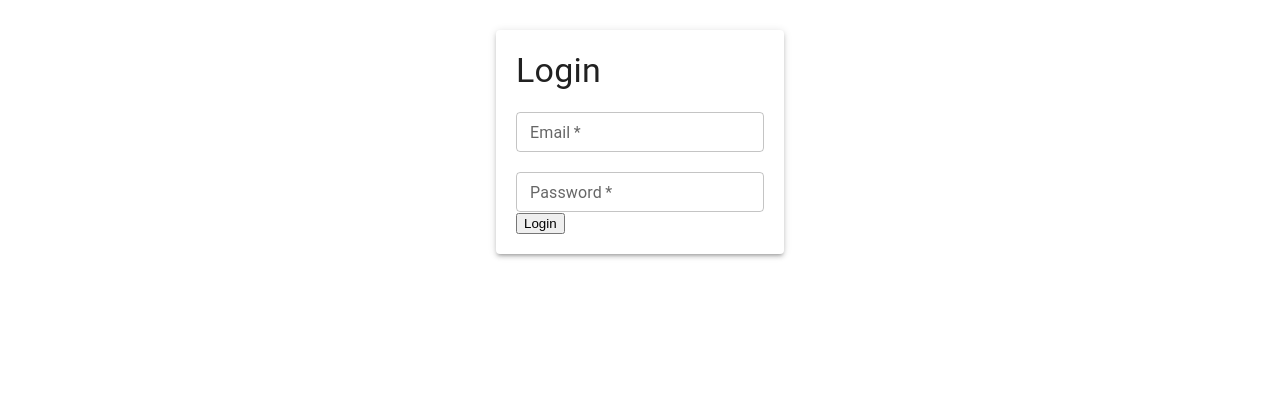
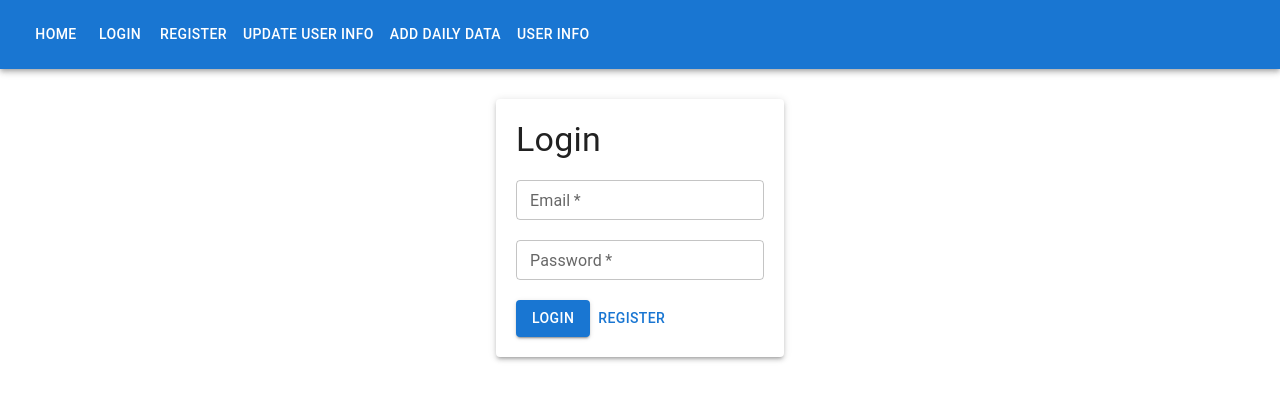
Before and after one commit to mjb0501/Meal-Buddy, a React (Create React App) app in the folder frontend/: page /login in a window 1280 px wide. Shown: the top 400 px of the page. Built offline with nearby package versions, Linux system fonts and the light colour scheme.

Commit message:
Implemented NavBar

```diff
--- a/frontend/package.json
+++ b/frontend/package.json
@@ -5,6 +5,7 @@
   "dependencies": {
     "@emotion/react": "^11.13.3",
     "@emotion/styled": "^11.13.0",
+    "@mui/icons-material": "^6.1.4",
     "@mui/material": "^6.1.4",
     "@testing-library/jest-dom": "^5.17.0",
     "@testing-library/react": "^13.4.0",
--- a/frontend/src/App.js
+++ b/frontend/src/App.js
@@ -9,10 +9,12 @@ import UserInfoDisplay from './components/UserInfoDisplay';
 import Home from './components/Home';
 import DailyNutritionalData from './components/DailyNutritionalData';
 import PrivateRoute from './components/PrivateRoute';
+import Navbar from './components/Navbar';
 
 function App() {
   return (
       <Router>
+        <Navbar />
         <Routes>
           <Route path="/" element={<Home />} />
           <Route path="/login" element={<Login />} />
--- a/frontend/src/components/Login.js
+++ b/frontend/src/components/Login.js
@@ -6,6 +6,7 @@ import { useNavigate } from 'react-router-dom';
 import Paper from '@mui/material/Paper';
 import Typography from '@mui/material/Typography';
 import TextField from '@mui/material/TextField';
+import Button from '@mui/material/Button';
 
 const Login = () => {
   const [email, setEmail] = useState('');
@@ -26,7 +27,7 @@ const Login = () => {
 
   return (
     <div style={{display: 'flex', justifyContent: 'center', alignItems: 'center', padding: '30px'}}>
-      <Paper elevation={3} style={{padding: '20px', display: 'flex', justifyContent: 'center'}}>
+      <Paper elevation={3} style={{padding: '20px', display: 'flex', justifyContent: 'center', flexDirection: 'column-reverse'}}>
         <form onSubmit={handleLogin}>
           <Typography variant="h4">Login</Typography>
           <br/>
@@ -53,7 +54,9 @@ const Login = () => {
             required
           />
           <br/>
-          <button type="submit">Login</button>
+          <br/>
+          <Button variant="contained" type="submit">Login</Button>
+          <Button>Register</Button>
         </form>
       </Paper>
     </div>
--- /dev/null
+++ b/frontend/src/components/Navbar.js
@@ -0,0 +1,70 @@
+// src/components/Navbar.js
+import React from 'react';
+import { Link } from 'react-router-dom';
+import AppBar from '@mui/material/AppBar';
+import Box from '@mui/material/Box';
+import Toolbar from '@mui/material/Toolbar';
+import IconButton from '@mui/material/IconButton';
+import Menu from '@mui/material/Menu';
+import MenuItem from '@mui/material/MenuItem'; // Import MenuItem here
+import MenuIcon from '@mui/icons-material/Menu';
+import Container from '@mui/material/Container';
+import Button from '@mui/material/Button';
+import Typography from '@mui/material/Typography'; // Import Typography here
+
+const pages = ['Home', 'Login', 'Register', 'Update User Info', 'Add Daily Data', 'User Info'];
+
+function ResponsiveAppBar() {
+  const [anchorElNav, setAnchorElNav] = React.useState(null);
+
+  const handleOpenNavMenu = (event) => {
+    setAnchorElNav(event.currentTarget);
+  };
+
+  const handleCloseNavMenu = () => {
+    setAnchorElNav(null);
+  };
+
+  return (
+    <AppBar position="static">
+      <Container maxWidth="xl">
+        <Toolbar disableGutters>
+          <Box sx={{ flexGrow: 1, display: { xs: 'flex', md: 'none' } }}>
+            <IconButton size="large" aria-label="menu" aria-controls="menu-appbar" aria-haspopup="true" onClick={handleOpenNavMenu} color="inherit">
+              <MenuIcon />
+            </IconButton>
+            <Menu
+              id="menu-appbar"
+              anchorEl={anchorElNav}
+              anchorOrigin={{ vertical: 'bottom', horizontal: 'left' }}
+              keepMounted
+              transformOrigin={{ vertical: 'top', horizontal: 'left' }}
+              open={Boolean(anchorElNav)}
+              onClose={handleCloseNavMenu}
+            >
+              {pages.map((page) => (
+                <MenuItem key={page} onClick={handleCloseNavMenu}>
+                  <Link to={page === 'Home' ? '/' : `/${page.replace(/\s+/g, '-').toLowerCase()}`} style={{ textDecoration: 'none', color: 'inherit' }}>
+                    <Typography sx={{ textAlign: 'center' }}>{page}</Typography>
+                  </Link>
+                </MenuItem>
+              ))}
+            </Menu>
+          </Box>
+
+          <Box sx={{ flexGrow: 1, display: { xs: 'none', md: 'flex' } }}>
+            {pages.map((page) => (
+              <Link to={page === 'Home' ? '/' : `/${page.replace(/\s+/g, '-').toLowerCase()}`} key={page} style={{ textDecoration: 'none' }}>
+                <Button onClick={handleCloseNavMenu} sx={{ my: 2, color: 'white', display: 'block' }}>
+                  {page}
+                </Button>
+              </Link>
+            ))}
+          </Box>
+        </Toolbar>
+      </Container>
+    </AppBar>
+  );
+}
+
+export default ResponsiveAppBar;
```
Also changed, not shown: 2 other files (tests, documents, lock files or other folders).
